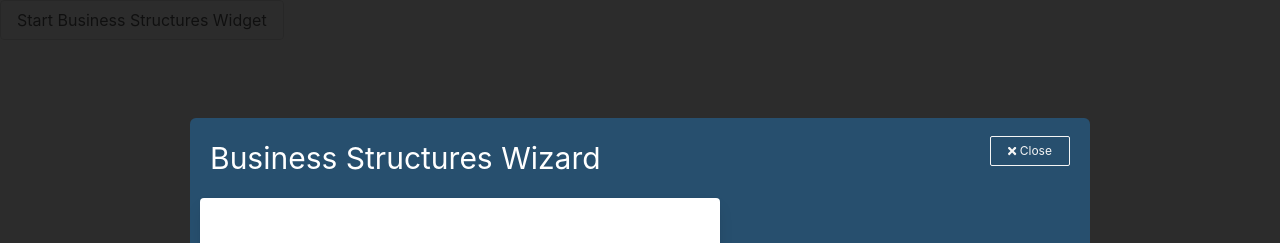
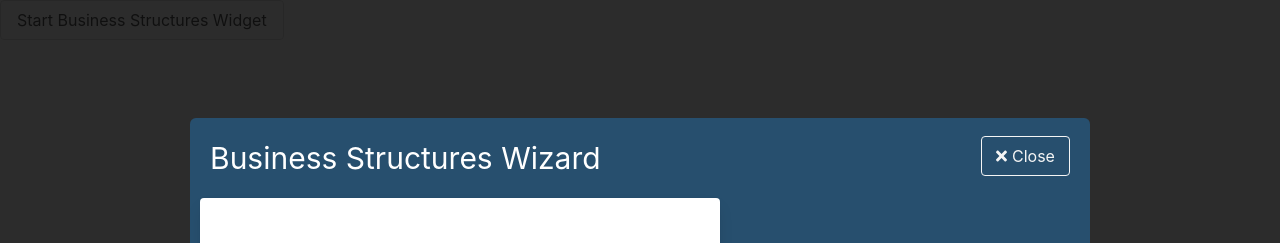
Before and after one commit to bcgov/entity-selection-tool, a Vue app: page / in a window 1280 px wide. Both pictures are taken after a click on the button "Start Business Structures Widget". Shown: the top 243 px of the page. Built offline with nearby package versions, Linux system fonts and the light colour scheme.

Commit message:
close/reset button styling

```diff
--- a/src/App.vue
+++ b/src/App.vue
@@ -117,7 +117,8 @@ export default {
   width: 30%;
 }
 .be-nav-button {
-  width: 80px;
+  width: 45%;
+  margin-left: 8px;
 }
 .be-carat-icon {
   color: #2c5671;
--- a/src/components/ModalHome.vue
+++ b/src/components/ModalHome.vue
@@ -8,29 +8,29 @@
               {{ $t("business_structures") }}
             </h1>
           </div>
-          <div v-if="started" class="column is-one-eigth">
+          <div class="column auto">
             <b-button
               class="be-nav-button is-pulled-right"
               outlined
-              type="is-light is-small"
-              :aria-label="$t('restart')"
-              @click="reset()"
-            >
-              <font-awesome-icon :icon="['fas', 'undo']" />
-              Restart
-            </b-button>
-          </div>
-          <div class="column is-one-eigth">
-            <b-button
-              class="be-nav-button is-pulled-right"
-              outlined
-              type="is-light is-small"
+              type="is-light"
               :aria-label="$t('close')"
               @click="$parent.close()"
             >
               <font-awesome-icon :icon="['fas', 'times']" />
               {{ $t("close") }}
             </b-button>
+            <div v-if="started">
+              <b-button
+                class="be-nav-button is-pulled-right"
+                outlined
+                type="is-light"
+                :aria-label="$t('restart')"
+                @click="reset()"
+              >
+                <font-awesome-icon :icon="['fas', 'undo']" />
+                Restart
+              </b-button>
+            </div>
           </div>
         </div>
         <div class="columns">
```
